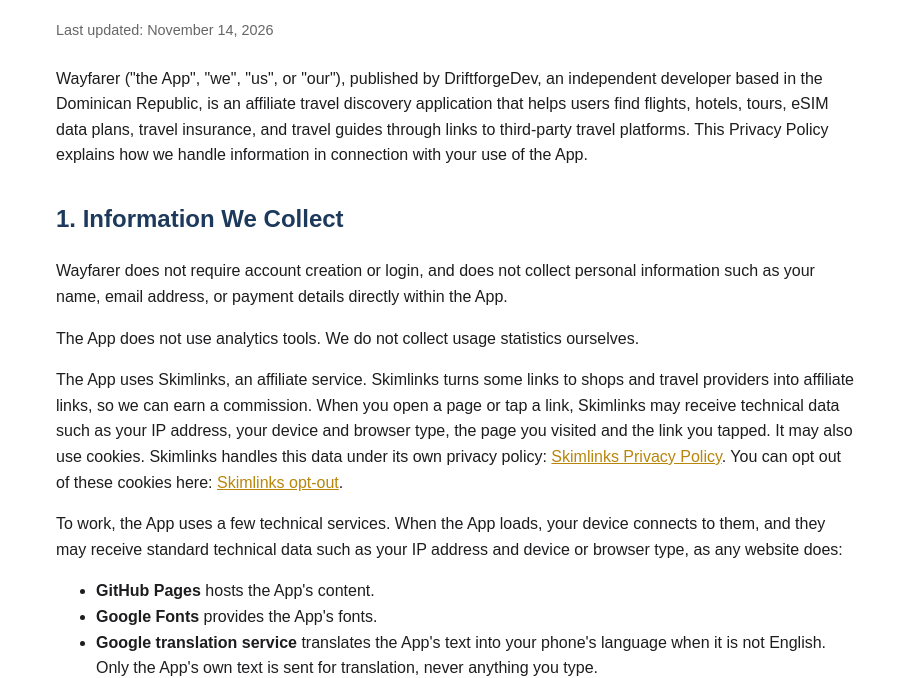
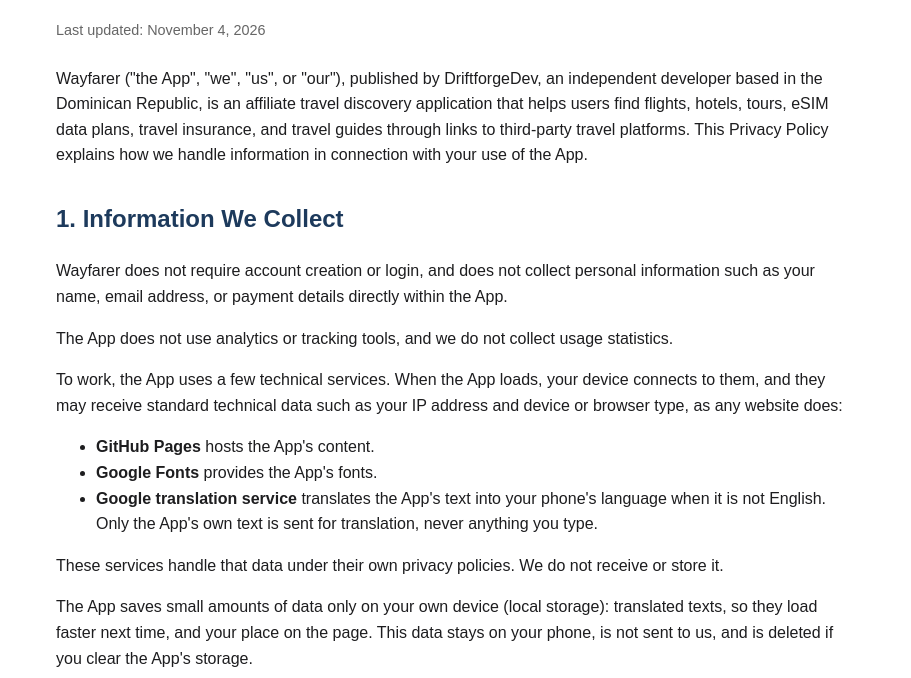
Before and after one commit to truxz78-png/wayfarer-app, a plain HTML site: page privacy.html in a window 1280 px wide. Shown: the part 138-816 px from the top of the page, without its empty margins (184-1095 px from the left). Drawn offline with Linux system fonts and the light colour scheme.

Commit message:
Revert "Skimlinks: codigo y aviso en la politica de privacidad"
This reverts commit 7ea57d87ed8b3fad57d531110613bdc926f839ab.

```diff
--- a/privacy.html
+++ b/privacy.html
@@ -47,14 +47,13 @@
 <div class="topbar"><a href="/wayfarer-app/" class="back-link">← Back to <span translate="no">Wayfarer</span></a></div>
 
 <h1>Privacy Policy for <span translate="no">Wayfarer</span></h1>
-<p class="updated">Last updated: November 14, 2026</p>
+<p class="updated">Last updated: November 4, 2026</p>
 
 <p><span translate="no">Wayfarer</span> ("the App", "we", "us", or "our"), published by <span translate="no">DriftforgeDev</span>, an independent developer based in the Dominican Republic, is an affiliate travel discovery application that helps users find flights, hotels, tours, eSIM data plans, travel insurance, and travel guides through links to third-party travel platforms. This Privacy Policy explains how we handle information in connection with your use of the App.</p>
 
 <h2>1. Information We Collect</h2>
 <p><span translate="no">Wayfarer</span> does not require account creation or login, and does not collect personal information such as your name, email address, or payment details directly within the App.</p>
-<p>The App does not use analytics tools. We do not collect usage statistics ourselves.</p>
-<p>The App uses <span translate="no">Skimlinks</span>, an affiliate service. <span translate="no">Skimlinks</span> turns some links to shops and travel providers into affiliate links, so we can earn a commission. When you open a page or tap a link, <span translate="no">Skimlinks</span> may receive technical data such as your IP address, your device and browser type, the page you visited and the link you tapped. It may also use cookies. <span translate="no">Skimlinks</span> handles this data under its own privacy policy: <a href="https://skimlinks.com/privacy-policies/">Skimlinks Privacy Policy</a>. You can opt out of these cookies here: <a href="https://optout.skimlinks.com/">Skimlinks opt-out</a>.</p>
+<p>The App does not use analytics or tracking tools, and we do not collect usage statistics.</p>
 <p>To work, the App uses a few technical services. When the App loads, your device connects to them, and they may receive standard technical data such as your IP address and device or browser type, as any website does:</p>
 <ul>
 <li><strong>GitHub Pages</strong> hosts the App's content.</li>
```
Also changed, not shown: index.html (+0 -1 lines).
